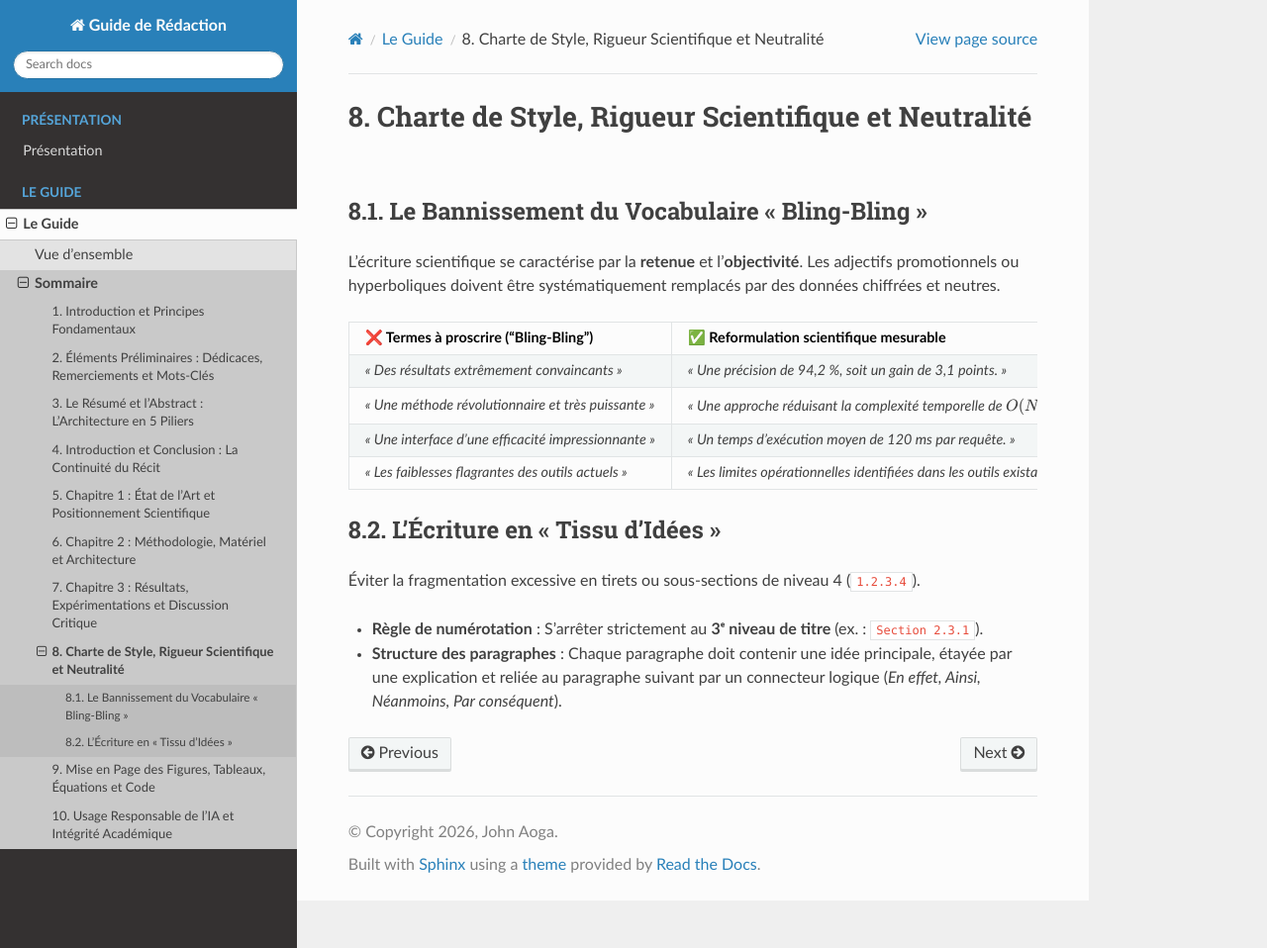
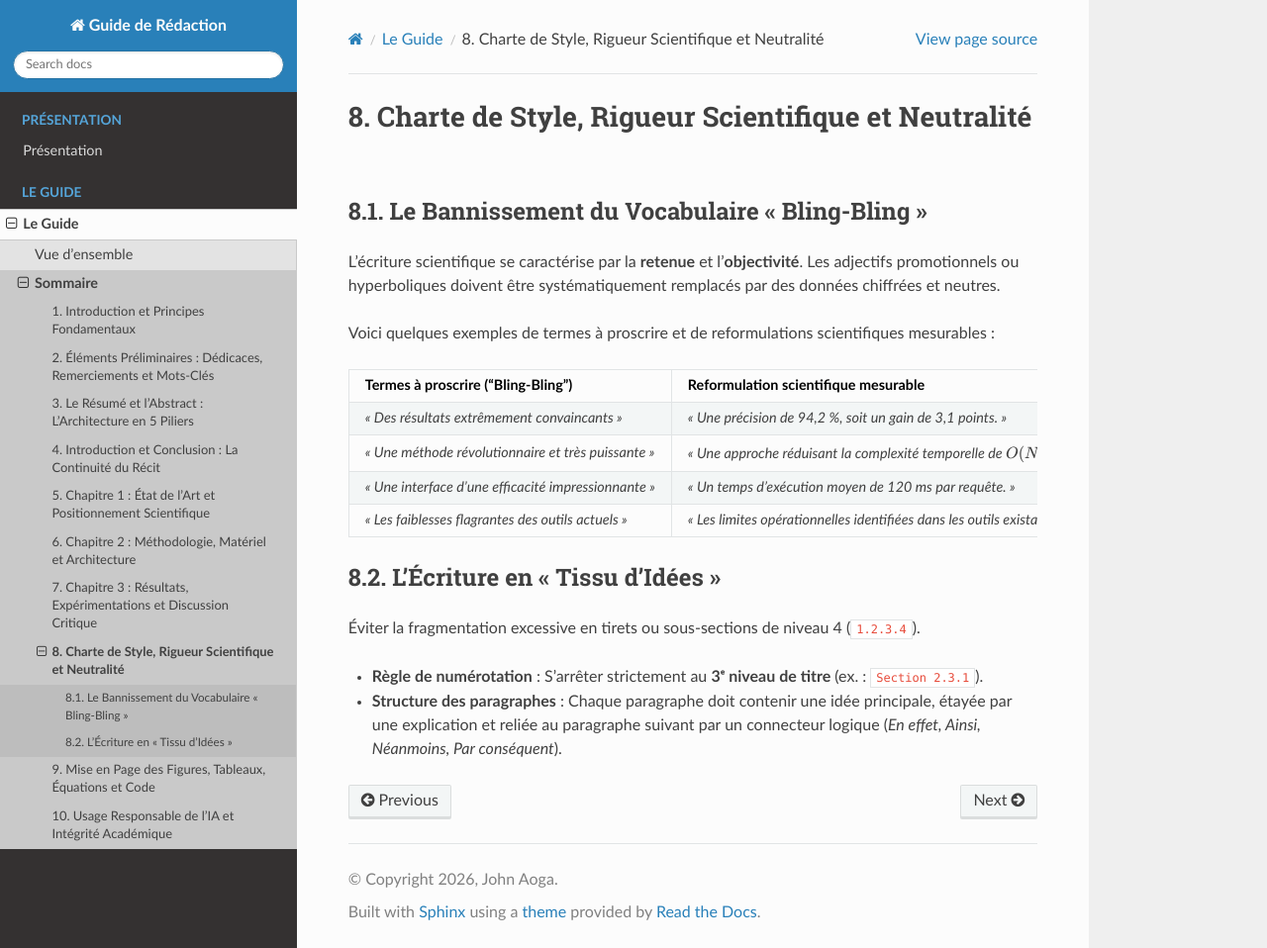
Before and after one commit to johnaoga/guide-redaction, a Sphinx documentation site: the page built from docs/source/guide/chap08_style.md, in a window 1280 px wide and 958 px high. Shown: the whole window at 99% size. Built offline with Sphinx 7.4.7 and the Read the Docs theme 3.1.0, drawn with Linux system fonts in a browser that asks for light colours.

Commit message:
Update README audience scope and remove emoji markers from examples
Broadens the guide's target audience beyond IFRI/UAC students to anyone
needing writing guidance. Removes checkmark/cross emoji markers (❌/✅)
from code examples in chapters 4 and 8, replacing with plain text labels.
Adds tip about guide being a starting point requiring iterative refinement.

```diff
--- a/docs/source/guide/chap08_style.md
+++ b/docs/source/guide/chap08_style.md
@@ -3,7 +3,9 @@
 ## 8.1. Le Bannissement du Vocabulaire « Bling-Bling »
 L'écriture scientifique se caractérise par la **retenue** et l'**objectivité**. Les adjectifs promotionnels ou hyperboliques doivent être systématiquement remplacés par des données chiffrées et neutres.
 
-| ❌ Termes à proscrire ("Bling-Bling") | ✅ Reformulation scientifique mesurable |
+Voici quelques exemples de termes à proscrire et de reformulations scientifiques mesurables :
+
+| Termes à proscrire ("Bling-Bling") | Reformulation scientifique mesurable |
 | :--- | :--- |
 | *« Des résultats extrêmement convaincants »* | *« Une précision de 94,2 %, soit un gain de 3,1 points. »* |
 | *« Une méthode révolutionnaire et très puissante »* | *« Une approche réduisant la complexité temporelle de $O(N^2)$ à $O(N \log N)$. »* |
--- a/docs/source/intro/index.rst
+++ b/docs/source/intro/index.rst
@@ -53,6 +53,10 @@ et d'un exemple à éviter.
   mémoire (préliminaires → résumé → introduction → état de l'art → méthodologie
   → résultats → style → mise en page → usage de l'IA).
 
+.. tip::
+
+   Ce guide n'est pas une fin en soi, considérer ça juste comme un moyen d'être sûre de bien commencer. Pour avoir un document excellent, il faudra prendra aussi le temps de lire et relire plusieurs fois, écrire et réécrire, remettre les idées en cause, remettre le flux d'idée en cause, penser aux lecteurs (Les IAs ne vous aideront pas beaucoup ici ;-) )
+
 
 Contact et communication
 =======================================
```
Also changed, not shown: README.md (+3 -1 lines), docs/source/guide/chap04_intro_conclusion.md (+2 -2 lines).
